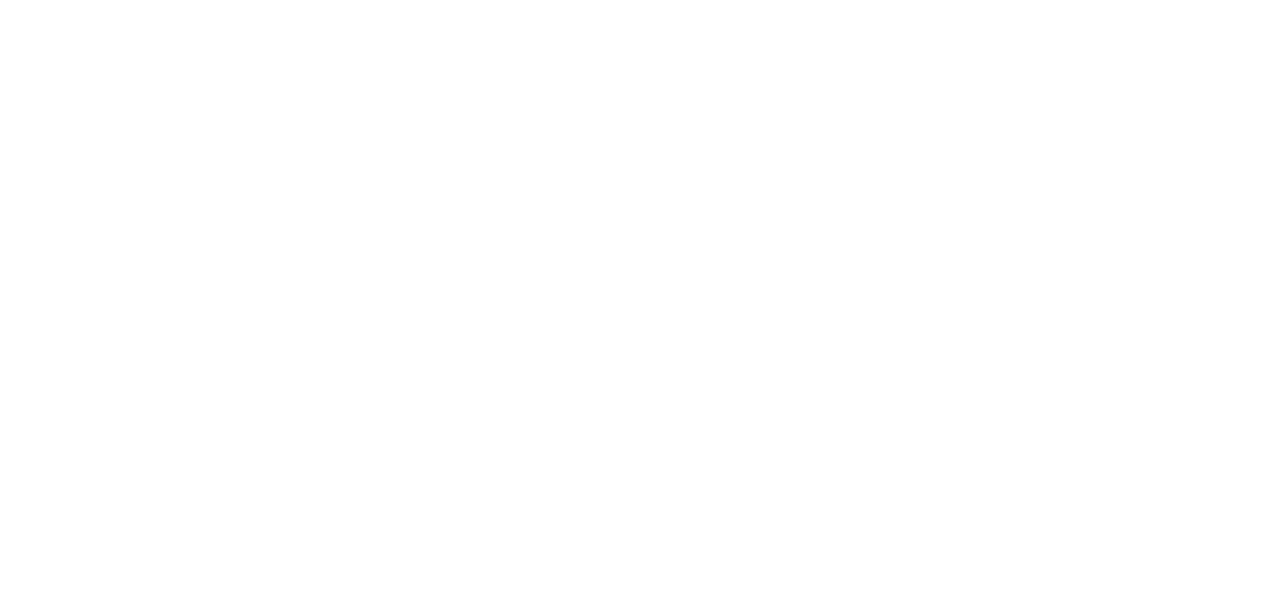
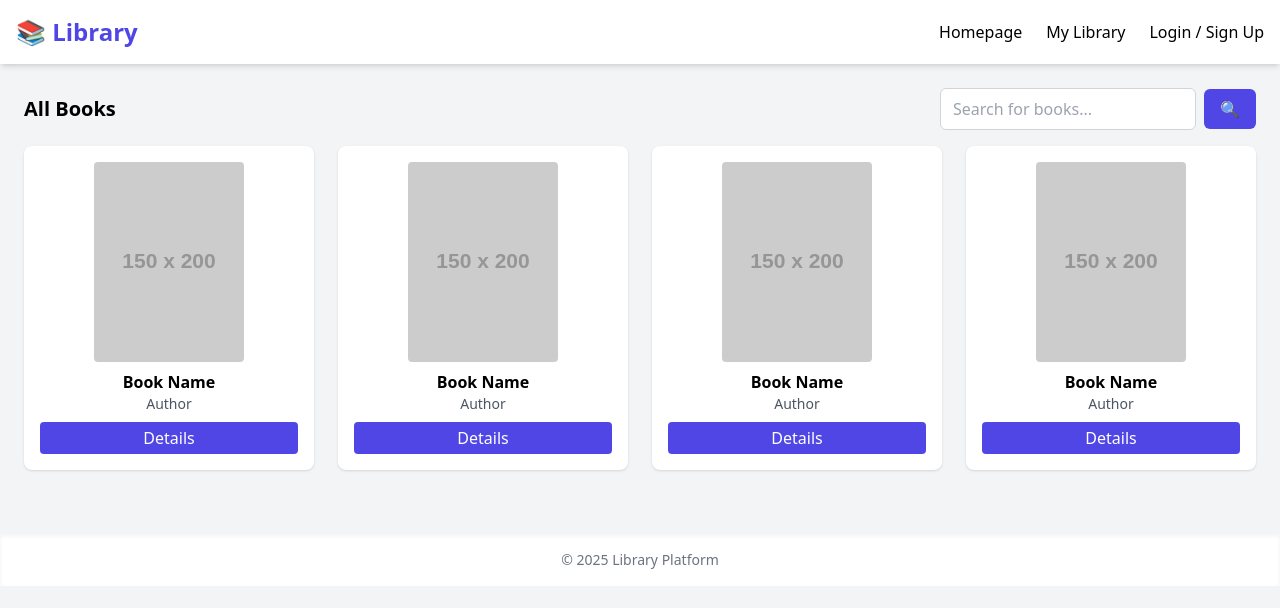
Before and after one commit to ayberkozcan/library-platform, a website: page public/index.html in a window 1280 px wide. Drawn offline with nearby package versions, Linux system fonts and the light colour scheme; placeholder pictures from the web are drawn by us.

Commit message:
homepage design

```diff
--- a/public/index.html
+++ b/public/index.html
@@ -0,0 +1,76 @@
+<!DOCTYPE html>
+<html lang="tr">
+<head>
+    <meta charset="UTF-8" />
+    <meta name="viewport" content="width=device-width, initial-scale=1.0" />
+    <title>Library Platform</title>
+    <script src="https://cdn.tailwindcss.com"></script>
+</head>
+<body class="bg-gray-100 font-sans">
+
+    <nav class="bg-white shadow-md p-4 flex justify-between items-center">
+        <div class="text-2xl font-bold text-indigo-600"><a href="index.html">📚 Library</a></div>
+        <div class="flex space-x-6">
+            <a href="index.html" class="hover:text-indigo-600">Homepage</a>
+            <a href="myLibrary.html" class="hover:text-indigo-600">My Library</a>
+            <a href="login.html" class="hover:text-indigo-600">Login / Sign Up</a>
+        </div>
+    </nav>
+
+    <main class="p-6">
+        <div class="flex flex-col md:flex-row md:items-center justify-between mb-4 gap-4">
+        <h1 class="text-xl font-semibold">All Books</h1>
+        <div class="flex items-center gap-2 w-full md:w-auto">
+        <input
+            id="searchInput"
+            type="text"
+            placeholder="Search for books..."
+            class="w-full md:w-64 px-3 py-2 border border-gray-300 rounded-md focus:outline-none focus:ring-2 focus:ring-indigo-500"
+        >
+        <button
+            type="submit"
+            class="bg-indigo-600 text-white px-4 py-2 rounded-md hover:bg-indigo-700"
+        >
+            🔍
+        </button>
+        </div>
+    </div>
+        <div class="grid grid-cols-2 md:grid-cols-4 gap-6">
+
+            <div class="bg-white shadow rounded-lg p-4">
+                <img src="https://via.placeholder.com/150x200" alt="Book Cover" class="mx-auto mb-2 rounded">
+                <h2 class="text-md font-bold text-center">Book Name</h2>
+                <p class="text-sm text-gray-600 text-center mb-2">Author</p>
+                <button class="w-full bg-indigo-600 text-white py-1 rounded hover:bg-indigo-700">Details</button>
+            </div>
+                <div class="bg-white shadow rounded-lg p-4">
+                <img src="https://via.placeholder.com/150x200" alt="Book Cover" class="mx-auto mb-2 rounded">
+                <h2 class="text-md font-bold text-center">Book Name</h2>
+                <p class="text-sm text-gray-600 text-center mb-2">Author</p>
+                <button class="w-full bg-indigo-600 text-white py-1 rounded hover:bg-indigo-700">Details</button>
+            </div>
+                <div class="bg-white shadow rounded-lg p-4">
+                <img src="https://via.placeholder.com/150x200" alt="Book Cover" class="mx-auto mb-2 rounded">
+                <h2 class="text-md font-bold text-center">Book Name</h2>
+                <p class="text-sm text-gray-600 text-center mb-2">Author</p>
+                <button class="w-full bg-indigo-600 text-white py-1 rounded hover:bg-indigo-700">Details</button>
+            </div>
+                <div class="bg-white shadow rounded-lg p-4">
+                <img src="https://via.placeholder.com/150x200" alt="Book Cover" class="mx-auto mb-2 rounded">
+                <h2 class="text-md font-bold text-center">Book Name</h2>
+                <p class="text-sm text-gray-600 text-center mb-2">Author</p>
+                <button class="w-full bg-indigo-600 text-white py-1 rounded hover:bg-indigo-700">Details</button>
+            </div>
+
+
+            <!-- more books -->
+
+        </div>
+    </main>
+
+    <footer class="bg-white shadow-inner mt-10 p-4 text-center text-sm text-gray-500">
+        © 2025 Library Platform
+    </footer>
+
+</body>
+</html>
```
Also changed, not shown: public/login.html (+2 -1 lines).
